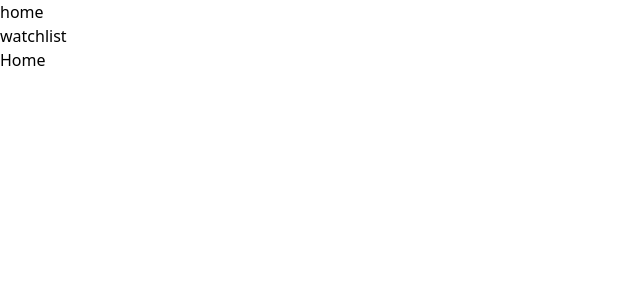
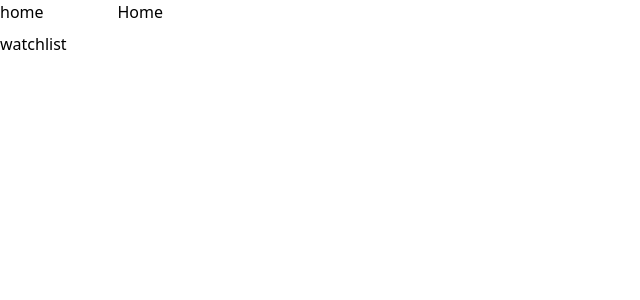
Before and after one commit to Eexy/wet-pancakes, a React (Vite) app: page / in a window 1280 px wide. Shown: the top 300 px of the page, without its empty margins (0-640 px from the left). Built offline with nearby package versions, Linux system fonts and the light colour scheme.

Commit message:
chore: add gap between nav item and set layout for app

```diff
--- a/src/App.tsx
+++ b/src/App.tsx
@@ -2,7 +2,7 @@ import { Outlet } from "react-router-dom";
 import { Nav } from "./shared/components/nav/nav.tsx";
 
 function App() {
-  return <div className={"min-h-screen"}>
+  return <div className={"min-h-screen flex flex-col md:grid md:grid-cols-8 lg:grid-cols-11 lg:gap-3"}>
     <Nav />
     <Outlet></Outlet>
   </div>;
--- a/src/shared/components/nav/nav.tsx
+++ b/src/shared/components/nav/nav.tsx
@@ -1,7 +1,7 @@
 import { NavItem } from "./nav-item.tsx";
 
 export function Nav() {
-  return <ul>
+  return <ul className={"flex flex-col gap-2"}>
     <NavItem to={"/"} name={"home"} />
     <NavItem to={"/watchlist"} name={"watchlist"} />
   </ul>;
```
